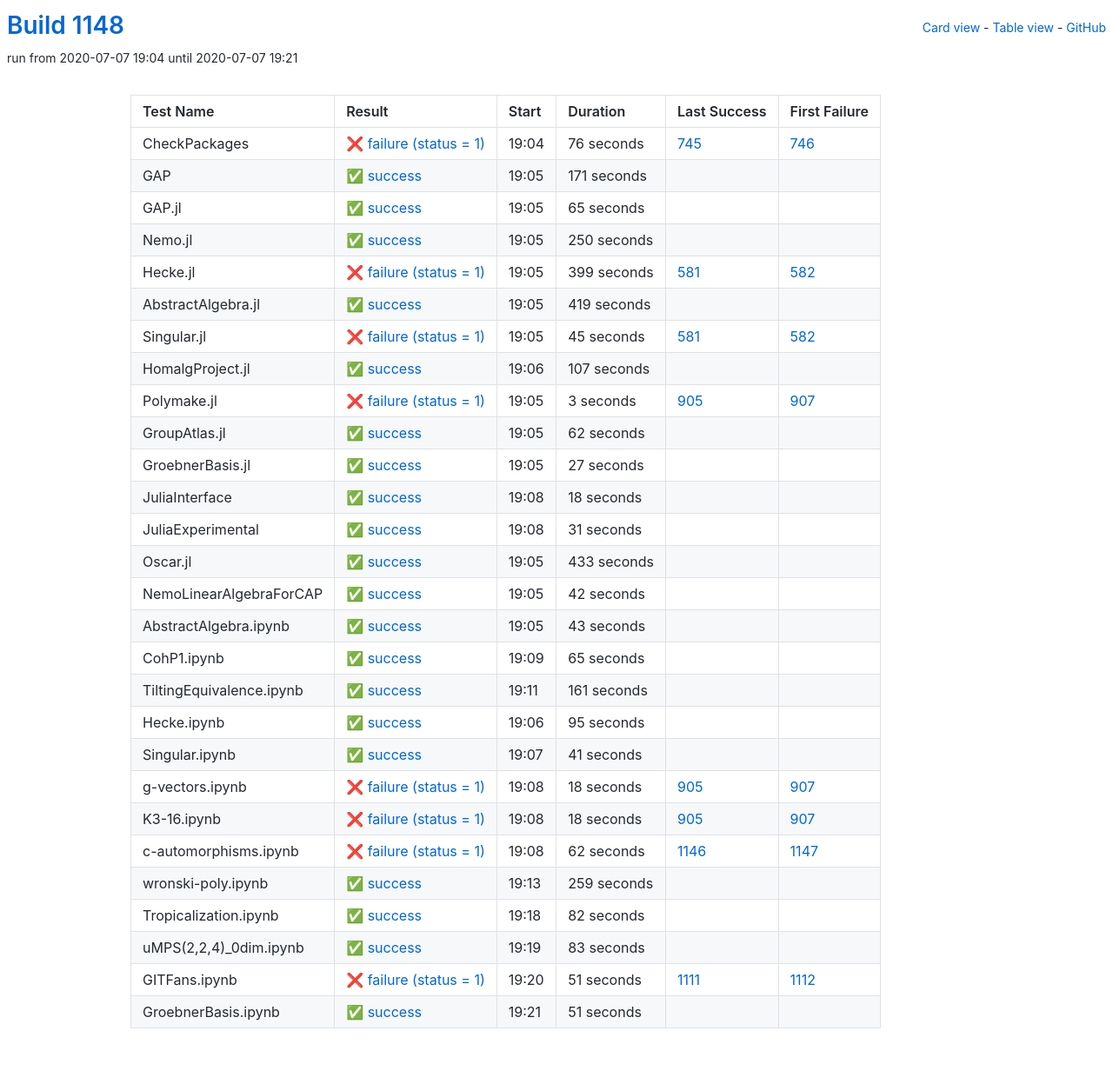
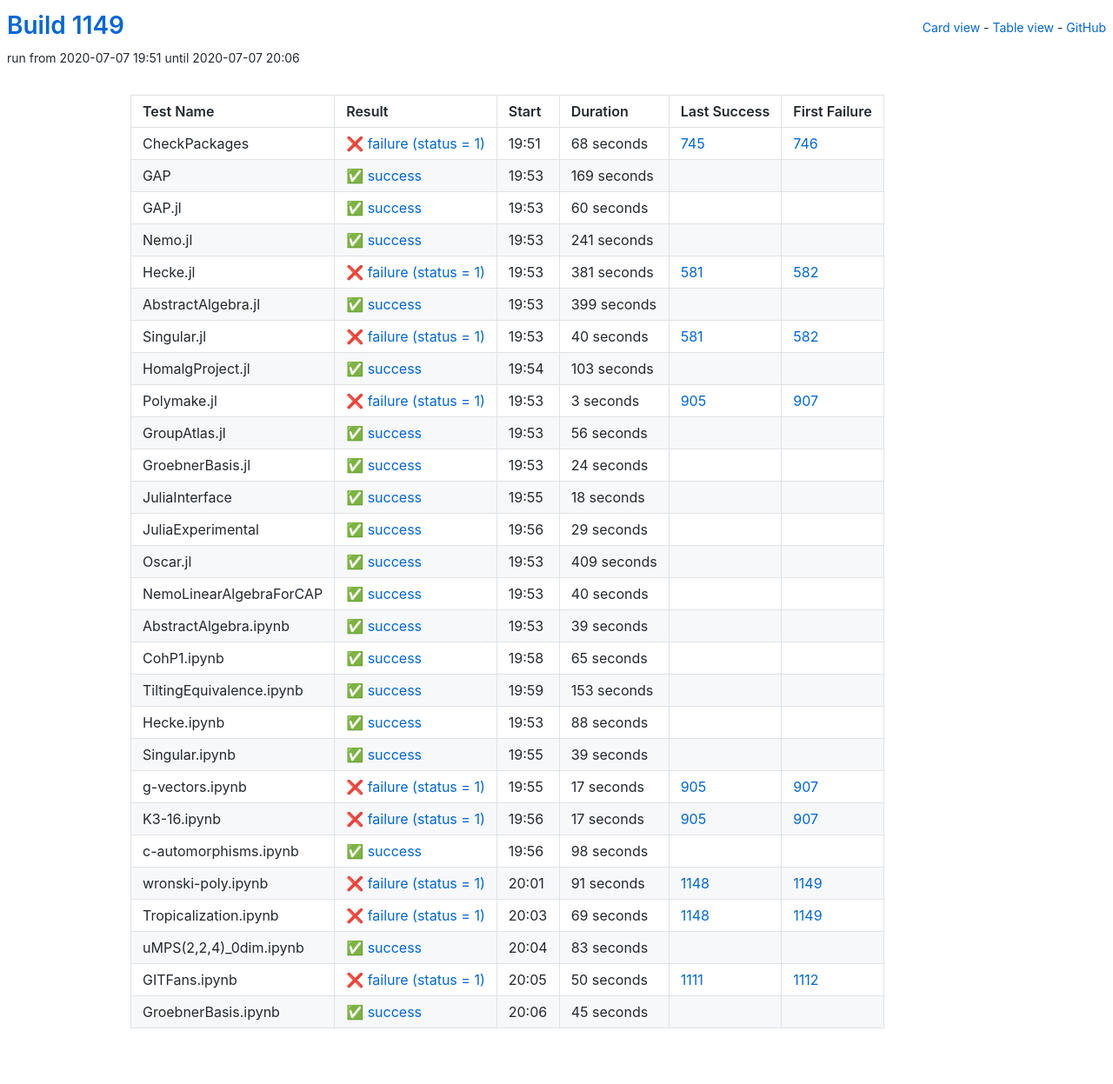
Before and after one commit to oscar-system/oscar-ci-status-1.4, a Jekyll site: the page built from table.html, in a window 1280 px wide. Shown: the whole page at 87% size. Built offline with Jekyll 4.4.1, drawn with Linux system fonts in a browser that asks for light colours.

Commit message:
Build #1149

```diff
--- a/_data/ci.yml
+++ b/_data/ci.yml
@@ -1,6 +1,6 @@
 ---
-build: 1148
-build_url: https://oscarci.mathematik.uni-kl.de/job/oscar-julia-1.4/1148/
+build: 1149
+build_url: https://oscarci.mathematik.uni-kl.de/job/oscar-julia-1.4/1149/
 job: oscar-julia-1.4
 organization: oscar-system
 repo: oscar-ci-status-1.4
@@ -8,104 +8,104 @@ repourl: https://github.com/oscar-system/oscar-ci-status-1.4
 tests:
 - name: CheckPackages
   id: checkpackages
-  log: https://oscarci.mathematik.uni-kl.de/job/oscar-julia-1.4/1148/artifact/logs/build-1148/CheckPackages.log
-  start: 2020-07-07 19:04
+  log: https://oscarci.mathematik.uni-kl.de/job/oscar-julia-1.4/1149/artifact/logs/build-1149/CheckPackages.log
+  start: 2020-07-07 19:51
   success: false
   exitcode: 1
   status: failure
-  duration: 76
+  duration: 68
   last_success: 745
   last_success_url: https://oscarci.mathematik.uni-kl.de/job/oscar-julia-1.4/745/
   first_failure: 746
   first_failure_url: https://oscarci.mathematik.uni-kl.de/job/oscar-julia-1.4/746/
 - name: GAP
   id: gap
-  log: https://oscarci.mathematik.uni-kl.de/job/oscar-julia-1.4/1148/artifact/logs/build-1148/GAP.log
-  start: 2020-07-07 19:05
+  log: https://oscarci.mathematik.uni-kl.de/job/oscar-julia-1.4/1149/artifact/logs/build-1149/GAP.log
+  start: 2020-07-07 19:53
   success: true
   exitcode: 0
   status: success
-  duration: 171
+  duration: 169
   last_success: false
   last_success_url:
   first_failure: false
   first_failure_url:
 - name: GAP.jl
   id: gap-jl
-  log: https://oscarci.mathematik.uni-kl.de/job/oscar-julia-1.4/1148/artifact/logs/build-1148/GAP.jl.log
-  start: 2020-07-07 19:05
+  log: https://oscarci.mathematik.uni-kl.de/job/oscar-julia-1.4/1149/artifact/logs/build-1149/GAP.jl.log
+  start: 2020-07-07 19:53
   success: true
   exitcode: 0
   status: success
-  duration: 65
+  duration: 60
   last_success: false
   last_success_url:
   first_failure: false
   first_failure_url:
 - name: Nemo.jl
   id: nemo-jl
-  log: https://oscarci.mathematik.uni-kl.de/job/oscar-julia-1.4/1148/artifact/logs/build-1148/Nemo.jl.log
-  start: 2020-07-07 19:05
+  log: https://oscarci.mathematik.uni-kl.de/job/oscar-julia-1.4/1149/artifact/logs/build-1149/Nemo.jl.log
+  start: 2020-07-07 19:53
   success: true
   exitcode: 0
   status: success
-  duration: 250
+  duration: 241
   last_success: false
   last_success_url:
   first_failure: false
   first_failure_url:
 - name: Hecke.jl
   id: hecke-jl
-  log: https://oscarci.mathematik.uni-kl.de/job/oscar-julia-1.4/1148/artifact/logs/build-1148/Hecke.jl.log
-  start: 2020-07-07 19:05
+  log: https://oscarci.mathematik.uni-kl.de/job/oscar-julia-1.4/1149/artifact/logs/build-1149/Hecke.jl.log
+  start: 2020-07-07 19:53
   success: false
   exitcode: 1
   status: failure
-  duration: 399
+  duration: 381
   last_success: 581
   last_success_url: https://oscarci.mathematik.uni-kl.de/job/oscar-julia-1.4/581/
   first_failure: 582
   first_failure_url: https://oscarci.mathematik.uni-kl.de/job/oscar-julia-1.4/582/
 - name: AbstractAlgebra.jl
   id: abstractalgebra-jl
-  log: https://oscarci.mathematik.uni-kl.de/job/oscar-julia-1.4/1148/artifact/logs/build-1148/AbstractAlgebra.jl.log
-  start: 2020-07-07 19:05
+  log: https://oscarci.mathematik.uni-kl.de/job/oscar-julia-1.4/1149/artifact/logs/build-1149/AbstractAlgebra.jl.log
+  start: 2020-07-07 19:53
   success: true
   exitcode: 0
   status: success
-  duration: 419
+  duration: 399
   last_success: false
   last_success_url:
   first_failure: false
   first_failure_url:
 - name: Singular.jl
   id: singular-jl
-  log: https://oscarci.mathematik.uni-kl.de/job/oscar-julia-1.4/1148/artifact/logs/build-1148/Singular.jl.log
-  start: 2020-07-07 19:05
+  log: https://oscarci.mathematik.uni-kl.de/job/oscar-julia-1.4/1149/artifact/logs/build-1149/Singular.jl.log
+  start: 2020-07-07 19:53
   success: false
   exitcode: 1
   status: failure
-  duration: 45
+  duration: 40
   last_success: 581
   last_success_url: https://oscarci.mathematik.uni-kl.de/job/oscar-julia-1.4/581/
   first_failure: 582
   first_failure_url: https://oscarci.mathematik.uni-kl.de/job/oscar-julia-1.4/582/
 - name: HomalgProject.jl
   id: homalgproject-jl
-  log: https://oscarci.mathematik.uni-kl.de/job/oscar-julia-1.4/1148/artifact/logs/build-1148/HomalgProject.jl.log
-  start: 2020-07-07 19:06
+  log: https://oscarci.mathematik.uni-kl.de/job/oscar-julia-1.4/1149/artifact/logs/build-1149/HomalgProject.jl.log
+  start: 2020-07-07 19:54
   success: true
   exitcode: 0
   status: success
-  duration: 107
+  duration: 103
   last_success: false
   last_success_url:
   first_failure: false
   first_failure_url:
 - name: Polymake.jl
   id: polymake-jl
-  log: https://oscarci.mathematik.uni-kl.de/job/oscar-julia-1.4/1148/artifact/logs/build-1148/Polymake.jl.log
-  start: 2020-07-07 19:05
+  log: https://oscarci.mathematik.uni-kl.de/job/oscar-julia-1.4/1149/artifact/logs/build-1149/Polymake.jl.log
+  start: 2020-07-07 19:53
   success: false
   exitcode: 1
   status: failure
@@ -116,32 +116,32 @@ tests:
   first_failure_url: https://oscarci.mathematik.uni-kl.de/job/oscar-julia-1.4/907/
 - name: GroupAtlas.jl
   id: groupatlas-jl
-  log: https://oscarci.mathematik.uni-kl.de/job/oscar-julia-1.4/1148/artifact/logs/build-1148/GroupAtlas.jl.log
-  start: 2020-07-07 19:05
+  log: https://oscarci.mathematik.uni-kl.de/job/oscar-julia-1.4/1149/artifact/logs/build-1149/GroupAtlas.jl.log
+  start: 2020-07-07 19:53
   success: true
   exitcode: 0
   status: success
-  duration: 62
+  duration: 56
   last_success: false
   last_success_url:
   first_failure: false
   first_failure_url:
 - name: GroebnerBasis.jl
   id: groebnerbasis-jl
-  log: https://oscarci.mathematik.uni-kl.de/job/oscar-julia-1.4/1148/artifact/logs/build-1148/GroebnerBasis.jl.log
-  start: 2020-07-07 19:05
+  log: https://oscarci.mathematik.uni-kl.de/job/oscar-julia-1.4/1149/artifact/logs/build-1149/GroebnerBasis.jl.log
+  start: 2020-07-07 19:53
   success: true
   exitcode: 0
   status: success
-  duration: 27
+  duration: 24
   last_success: false
   last_success_url:
   first_failure: false
   first_failure_url:
 - name: JuliaInterface
   id: juliainterface
-  log: https://oscarci.mathematik.uni-kl.de/job/oscar-julia-1.4/1148/artifact/logs/build-1148/JuliaInterface.log
-  start: 2020-07-07 19:08
+  log: https://oscarci.mathematik.uni-kl.de/job/oscar-julia-1.4/1149/artifact/logs/build-1149/JuliaInterface.log
+  start: 2020-07-07 19:55
   success: true
   exitcode: 0
   status: success
@@ -152,56 +152,56 @@ tests:
   first_failure_url:
 - name: JuliaExperimental
   id: juliaexperimental
-  log: https://oscarci.mathematik.uni-kl.de/job/oscar-julia-1.4/1148/artifact/logs/build-1148/JuliaExperimental.log
-  start: 2020-07-07 19:08
+  log: https://oscarci.mathematik.uni-kl.de/job/oscar-julia-1.4/1149/artifact/logs/build-1149/JuliaExperimental.log
+  start: 2020-07-07 19:56
   success: true
   exitcode: 0
   status: success
-  duration: 31
+  duration: 29
   last_success: false
   last_success_url:
   first_failure: false
   first_failure_url:
 - name: Oscar.jl
   id: oscar-jl
-  log: https://oscarci.mathematik.uni-kl.de/job/oscar-julia-1.4/1148/artifact/logs/build-1148/Oscar.jl.log
-  start: 2020-07-07 19:05
+  log: https://oscarci.mathematik.uni-kl.de/job/oscar-julia-1.4/1149/artifact/logs/build-1149/Oscar.jl.log
+  start: 2020-07-07 19:53
   success: true
   exitcode: 0
   status: success
-  duration: 433
+  duration: 409
   last_success: false
   last_success_url:
   first_failure: false
   first_failure_url:
 - name: NemoLinearAlgebraForCAP
   id: nemolinearalgebraforcap
-  log: https://oscarci.mathematik.uni-kl.de/job/oscar-julia-1.4/1148/artifact/logs/build-1148/NemoLinearAlgebraForCAP.log
-  start: 2020-07-07 19:05
+  log: https://oscarci.mathematik.uni-kl.de/job/oscar-julia-1.4/1149/artifact/logs/build-1149/NemoLinearAlgebraForCAP.log
+  start: 2020-07-07 19:53
   success: true
   exitcode: 0
   status: success
-  duration: 42
+  duration: 40
   last_success: false
   last_success_url:
   first_failure: false
   first_failure_url:
 - name: AbstractAlgebra.ipynb
   id: abstractalgebra-ipynb
-  log: https://oscarci.mathematik.uni-kl.de/job/oscar-julia-1.4/1148/artifact/logs/build-1148/AbstractAlgebra.ipynb.log
-  start: 2020-07-07 19:05
+  log: https://oscarci.mathematik.uni-kl.de/job/oscar-julia-1.4/1149/artifact/logs/build-1149/AbstractAlgebra.ipynb.log
+  start: 2020-07-07 19:53
   success: true
   exitcode: 0
   status: success
-  duration: 43
+  duration: 39
   last_success: false
   last_success_url:
   first_failure: false
   first_failure_url:
 - name: CohP1.ipynb
   id: cohp1-ipynb
-  log: https://oscarci.mathematik.uni-kl.de/job/oscar-julia-1.4/1148/artifact/logs/build-1148/CohP1.ipynb.log
-  start: 2020-07-07 19:09
+  log: https://oscarci.mathematik.uni-kl.de/job/oscar-julia-1.4/1149/artifact/logs/build-1149/CohP1.ipynb.log
+  start: 2020-07-07 19:58
   success: true
   exitcode: 0
   status: success
@@ -212,104 +212,104 @@ tests:
   first_failure_url:
 - name: TiltingEquivalence.ipynb
   id: tiltingequivalence-ipynb
-  log: https://oscarci.mathematik.uni-kl.de/job/oscar-julia-1.4/1148/artifact/logs/build-1148/TiltingEquivalence.ipynb.log
-  start: 2020-07-07 19:11
+  log: https://oscarci.mathematik.uni-kl.de/job/oscar-julia-1.4/1149/artifact/logs/build-1149/TiltingEquivalence.ipynb.log
+  start: 2020-07-07 19:59
   success: true
   exitcode: 0
   status: success
-  duration: 161
+  duration: 153
   last_success: false
   last_success_url:
   first_failure: false
   first_failure_url:
 - name: Hecke.ipynb
   id: hecke-ipynb
-  log: https://oscarci.mathematik.uni-kl.de/job/oscar-julia-1.4/1148/artifact/logs/build-1148/Hecke.ipynb.log
-  start: 2020-07-07 19:06
+  log: https://oscarci.mathematik.uni-kl.de/job/oscar-julia-1.4/1149/artifact/logs/build-1149/Hecke.ipynb.log
+  start: 2020-07-07 19:53
   success: true
   exitcode: 0
   status: success
-  duration: 95
+  duration: 88
   last_success: false
   last_success_url:
   first_failure: false
   first_failure_url:
 - name: Singular.ipynb
   id: singular-ipynb
-  log: https://oscarci.mathematik.uni-kl.de/job/oscar-julia-1.4/1148/artifact/logs/build-1148/Singular.ipynb.log
-  start: 2020-07-07 19:07
+  log: https://oscarci.mathematik.uni-kl.de/job/oscar-julia-1.4/1149/artifact/logs/build-1149/Singular.ipynb.log
+  start: 2020-07-07 19:55
   success: true
   exitcode: 0
   status: success
-  duration: 41
+  duration: 39
   last_success: false
   last_success_url:
   first_failure: false
   first_failure_url:
 - name: g-vectors.ipynb
   id: g-vectors-ipynb
-  log: https://oscarci.mathematik.uni-kl.de/job/oscar-julia-1.4/1148/artifact/logs/build-1148/g-vectors.ipynb.log
-  start: 2020-07-07 19:08
+  log: https://oscarci.mathematik.uni-kl.de/job/oscar-julia-1.4/1149/artifact/logs/build-1149/g-vectors.ipynb.log
+  start: 2020-07-07 19:55
   success: false
   exitcode: 1
   status: failure
-  duration: 18
+  duration: 17
   last_success: 905
   last_success_url: https://oscarci.mathematik.uni-kl.de/job/oscar-julia-1.4/905/
   first_failure: 907
   first_failure_url: https://oscarci.mathematik.uni-kl.de/job/oscar-julia-1.4/907/
 - name: K3-16.ipynb
   id: k3-16-ipynb
-  log: https://oscarci.mathematik.uni-kl.de/job/oscar-julia-1.4/1148/artifact/logs/build-1148/K3-16.ipynb.log
-  start: 2020-07-07 19:08
+  log: https://oscarci.mathematik.uni-kl.de/job/oscar-julia-1.4/1149/artifact/logs/build-1149/K3-16.ipynb.log
+  start: 2020-07-07 19:56
   success: false
   exitcode: 1
   status: failure
-  duration: 18
+  duration: 17
   last_success: 905
   last_success_url: https://oscarci.mathematik.uni-kl.de/job/oscar-julia-1.4/905/
   first_failure: 907
   first_failure_url: https://oscarci.mathematik.uni-kl.de/job/oscar-julia-1.4/907/
 - name: c-automorphisms.ipynb
   id: c-automorphisms-ipynb
-  log: https://oscarci.mathematik.uni-kl.de/job/oscar-julia-1.4/1148/artifact/logs/build-1148/c-automorphisms.ipynb.log
-  start: 2020-07-07 19:08
-  success: false
-  exitcode: 1
-  status: failure
-  duration: 62
-  last_success: 1146
-  last_success_url: https://oscarci.mathematik.uni-kl.de/job/oscar-julia-1.4/1146/
-  first_failure: 1147
-  first_failure_url: https://oscarci.mathematik.uni-kl.de/job/oscar-julia-1.4/1147/
-- name: wronski-poly.ipynb
-  id: wronski-poly-ipynb
-  log: https://oscarci.mathematik.uni-kl.de/job/oscar-julia-1.4/1148/artifact/logs/build-1148/wronski-poly.ipynb.log
-  start: 2020-07-07 19:13
+  log: https://oscarci.mathematik.uni-kl.de/job/oscar-julia-1.4/1149/artifact/logs/build-1149/c-automorphisms.ipynb.log
+  start: 2020-07-07 19:56
   success: true
   exitcode: 0
   status: success
-  duration: 259
+  duration: 98
   last_success: false
   last_success_url:
   first_failure: false
   first_failure_url:
+- name: wronski-poly.ipynb
+  id: wronski-poly-ipynb
+  log: https://oscarci.mathematik.uni-kl.de/job/oscar-julia-1.4/1149/artifact/logs/build-1149/wronski-poly.ipynb.log
+  start: 2020-07-07 20:01
+  success: false
+  exitcode: 1
+  status: failure
+  duration: 91
+  last_success: 1148
+  last_success_url: https://oscarci.mathematik.uni-kl.de/job/oscar-julia-1.4/1148/
+  first_failure: 1149
+  first_failure_url: https://oscarci.mathematik.uni-kl.de/job/oscar-julia-1.4/1149/
 - name: Tropicalization.ipynb
   id: tropicalization-ipynb
-  log: https://oscarci.mathematik.uni-kl.de/job/oscar-julia-1.4/1148/artifact/logs/build-1148/Tropicalization.ipynb.log
-  start: 2020-07-07 19:18
-  success: true
-  exitcode: 0
-  status: success
-  duration: 82
-  last_success: false
-  last_success_url:
-  first_failure: false
-  first_failure_url:
+  log: https://oscarci.mathematik.uni-kl.de/job/oscar-julia-1.4/1149/artifact/logs/build-1149/Tropicalization.ipynb.log
+  start: 2020-07-07 20:03
+  success: false
+  exitcode: 1
+  status: failure
+  duration: 69
+  last_success: 1148
+  last_success_url: https://oscarci.mathematik.uni-kl.de/job/oscar-julia-1.4/1148/
+  first_failure: 1149
+  first_failure_url: https://oscarci.mathematik.uni-kl.de/job/oscar-julia-1.4/1149/
 - name: uMPS(2,2,4)_0dim.ipynb
   id: umps-2-2-4-0dim-ipynb
-  log: https://oscarci.mathematik.uni-kl.de/job/oscar-julia-1.4/1148/artifact/logs/build-1148/uMPS-2-2-4-_0dim.ipynb.log
-  start: 2020-07-07 19:19
+  log: https://oscarci.mathematik.uni-kl.de/job/oscar-julia-1.4/1149/artifact/logs/build-1149/uMPS-2-2-4-_0dim.ipynb.log
+  start: 2020-07-07 20:04
   success: true
   exitcode: 0
   status: success
@@ -320,24 +320,24 @@ tests:
   first_failure_url:
 - name: GITFans.ipynb
   id: gitfans-ipynb
-  log: https://oscarci.mathematik.uni-kl.de/job/oscar-julia-1.4/1148/artifact/logs/build-1148/GITFans.ipynb.log
-  start: 2020-07-07 19:20
+  log: https://oscarci.mathematik.uni-kl.de/job/oscar-julia-1.4/1149/artifact/logs/build-1149/GITFans.ipynb.log
+  start: 2020-07-07 20:05
   success: false
   exitcode: 1
   status: failure
-  duration: 51
+  duration: 50
   last_success: 1111
   last_success_url: https://oscarci.mathematik.uni-kl.de/job/oscar-julia-1.4/1111/
   first_failure: 1112
   first_failure_url: https://oscarci.mathematik.uni-kl.de/job/oscar-julia-1.4/1112/
 - name: GroebnerBasis.ipynb
   id: groebnerbasis-ipynb
-  log: https://oscarci.mathematik.uni-kl.de/job/oscar-julia-1.4/1148/artifact/logs/build-1148/GroebnerBasis.ipynb.log
-  start: 2020-07-07 19:21
+  log: https://oscarci.mathematik.uni-kl.de/job/oscar-julia-1.4/1149/artifact/logs/build-1149/GroebnerBasis.ipynb.log
+  start: 2020-07-07 20:06
   success: true
   exitcode: 0
   status: success
-  duration: 51
+  duration: 45
   last_success: false
   last_success_url:
   first_failure: false
```
Also changed, not shown: README.md.
